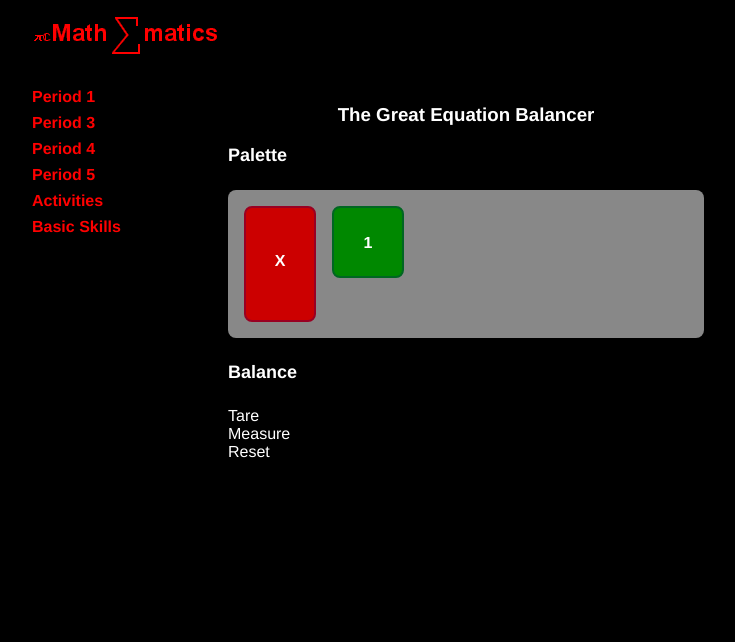
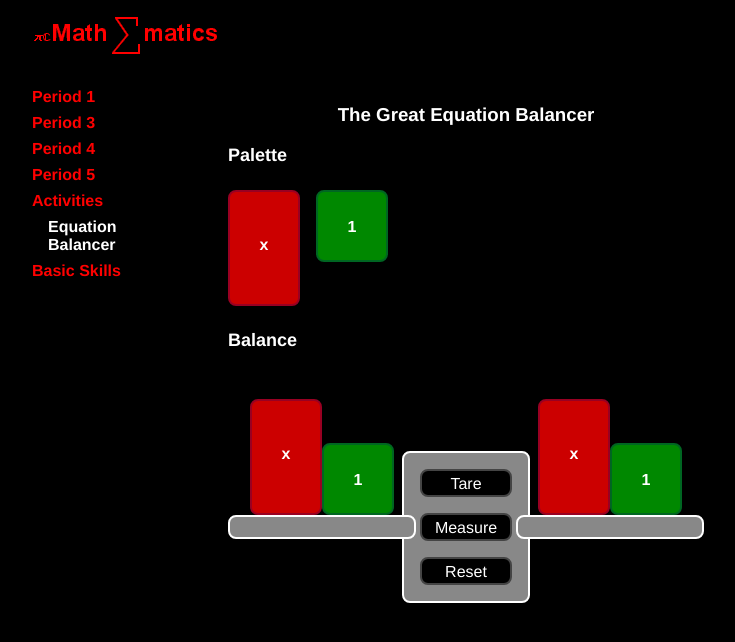
Before and after one commit to whatisthehumanspirit/tcmathematics, a PHP site: page /equation-balancer.php in a window 1280 px wide. Shown: the top 642 px of the page, without its empty margins (264-999 px from the left). Run offline with PHP 8.4, Linux system fonts and the light colour scheme; some libraries are stand-ins or nearby versions.

Commit message:
Basic design of equation balancer.

```diff
--- a/css/screen.css
+++ b/css/screen.css
@@ -187,18 +187,69 @@ a {
 #palette {
 	position: relative;
 	margin-bottom: 24px;
-	padding: 16px;
-	width: 444px;
 	height: 116px;
+}
+
+#palette .algebra-tile {
+	float: left;
+	margin-right: 16px;
+	cursor: pointer;
+}
+
+#balance-area {
+	position: relative;
+	height: 228px;
+}
+
+.balance-pan {
+	border: 2px solid #ffffff;
+	width: 184px;
+	height: 20px;
 	background-color: #888888;
 }
 
-#palette .algebra-tile-x {
-	float: left;
-	margin-right: 16px;
+#pan-1 {
+	position: absolute;
+	left: 0px;
+	top: 140px;
 }
 
-#palette .algebra-tile-1 {
-	float: left;
-	margin-right: 16px;
+#pan-2 {
+	position: absolute;
+	right: 0px;
+	top: 140px;
 }
+
+#balance {
+	position: absolute;
+	left: 174px;
+	bottom: 0px;
+	border: 2px solid #ffffff;
+	width: 92px;
+	padding: 16px 16px 0px 16px;
+	background-color: #888888;
+}
+
+.balance-pan .algebra-tile-x {
+	position: absolute;
+	left: 20px;
+	top: -118px;
+}
+
+.balance-pan .algebra-tile-1 {
+	position: absolute;
+	left: 92px;
+	top: -74px;
+}
+
+.button {
+	margin-bottom: 16px;
+	border: 2px solid #444444;
+	padding-top: 4px;
+	width: 88px;
+	height: 20px;
+	text-align: center;
+	background-color: #000000;
+	color: #ffffff;
+	cursor: pointer;
+}
--- a/equation-balancer.php
+++ b/equation-balancer.php
@@ -15,7 +15,7 @@
 
                         <div id="palette" class="round-corners">
                             <div class="algebra-tile algebra-tile-x round-corners">
-                                <div class="label">X</div>
+                                <div class="label">x</div>
                             </div>
 
                             <div class="algebra-tile algebra-tile-1 round-corners">
@@ -26,15 +26,31 @@
                         <h4>Balance</h4>
 
                         <div id="balance-area">
-                            <div id="pan-1" class="balance-pan"></div>
-
-                            <div id="balance">
-                                <div id="tare" class="balance-button">Tare</div>
-                                <div id="measure" class="balance-button">Measure</div>
-                                <div id="reset" class="balance-button">Reset</div>
+                            <div id="balance" class="round-corners">
+                                <div id="tare" class="button round-corners">Tare</div>
+                                <div id="measure" class="button round-corners">Measure</div>
+                                <div id="reset" class="button round-corners">Reset</div>
                             </div>
 
-                            <div id="pan-2 class="balance-pan"></div>
+                            <div id="pan-1" class="balance-pan round-corners">
+                              <div class="algebra-tile algebra-tile-x round-corners">
+                                <div class="label">x</div>
+                              </div>
+
+                              <div class="algebra-tile algebra-tile-1 round-corners">
+                                  <div class="label">1</div>
+                              </div>
+                            </div>
+
+                            <div id="pan-2" class="balance-pan round-corners">
+                              <div class="algebra-tile algebra-tile-x round-corners">
+                                <div class="label">x</div>
+                              </div>
+
+                              <div class="algebra-tile algebra-tile-1 round-corners">
+                                  <div class="label">1</div>
+                              </div>
+                            </div>
                         </div>
                     </div>
 
--- a/template-menu.php
+++ b/template-menu.php
@@ -26,8 +26,10 @@
                         <div class="menu-level-2 page" id="period-5-notes">Class Notes</div>
                     </div>
 
-                    <div class="menu-level-1 page" id="activities">Activities</div>
-
+                    <div class="menu-level-1" id="activities">Activities</div>
+                    <div class="menu-level-2-container">
+                        <div class="menu-level-2 page" id="equation-balancer">Equation Balancer</div>
+                    </div>
                     <div class="menu-level-1 page" id="basic-skills">Basic Skills</div>
                 </div><!-- This is the end of the menu container. -->
             </div><!-- This is the end of the main content container. -->
```
